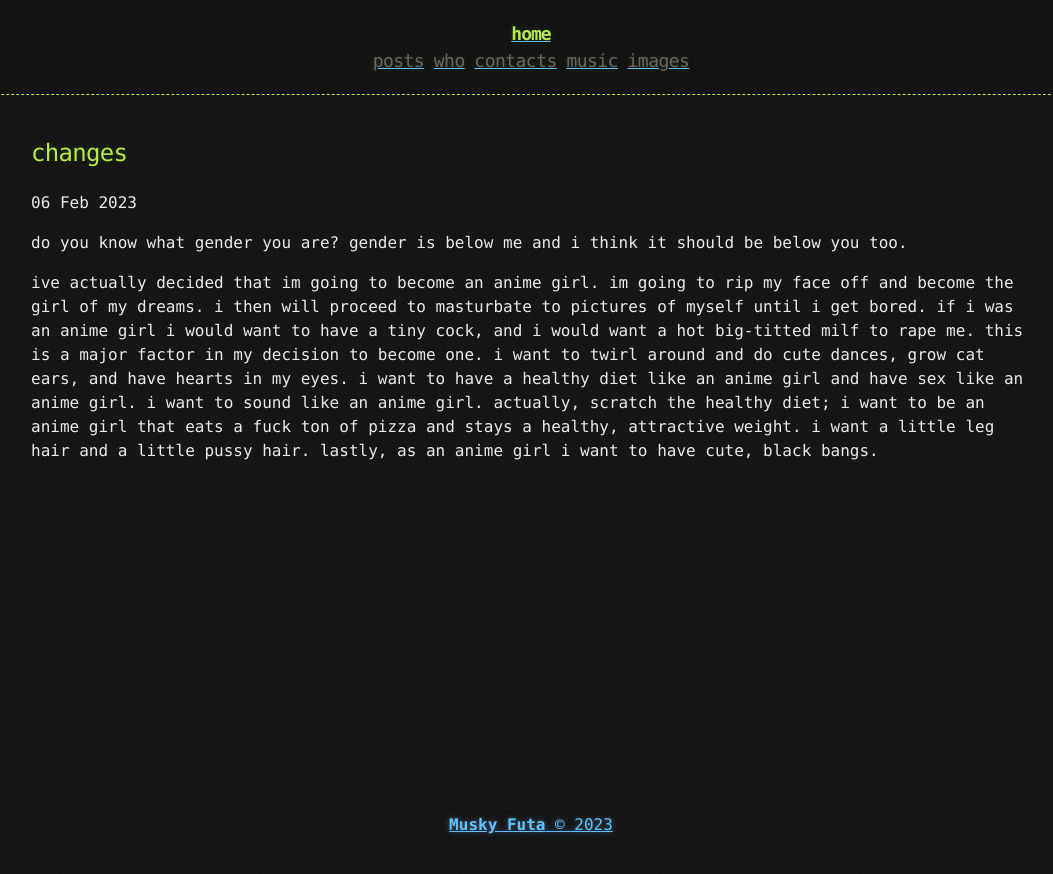
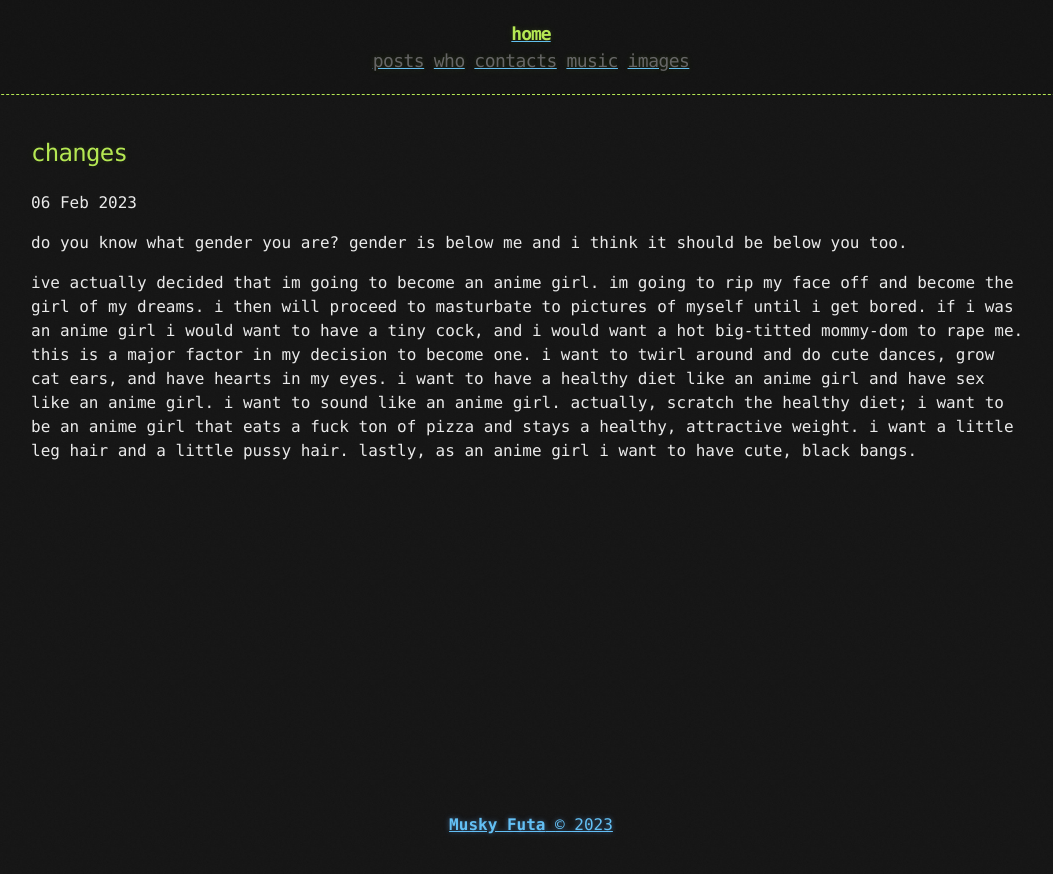
Before and after one commit to goobbess/goobbess.github.io, a Jekyll site: the page built from _posts/2023-02-06-changes.md, in a window 1280 px wide. Shown: the top 874 px of the page, without its empty margins (109-1162 px from the left). Built offline with Jekyll 4.4.1, drawn with Linux system fonts in a browser that asks for light colours.

Commit message:
Update 2023-02-06-changes.md

```diff
--- a/_posts/2023-02-06-changes.md
+++ b/_posts/2023-02-06-changes.md
@@ -6,4 +6,4 @@
 
 do you know what gender you are? gender is below me and i think it should be below you too.
 
-ive actually decided that im going to become an anime girl. im going to rip my face off and become the girl of my dreams. i then will proceed to masturbate to pictures of myself until i get bored. if i was an anime girl i would want to have a tiny cock, and i would want a hot big-titted milf to rape me. this is a major factor in my decision to become one. i want to twirl around and do cute dances, grow cat ears, and have hearts in my eyes. i want to have a healthy diet like an anime girl and have sex like an anime girl. i want to sound like an anime girl. actually, scratch the healthy diet; i want to be an anime girl that eats a fuck ton of pizza and stays a healthy, attractive weight. i want a little leg hair and a little pussy hair. lastly, as an anime girl i want to have cute, black bangs.
+ive actually decided that im going to become an anime girl. im going to rip my face off and become the girl of my dreams. i then will proceed to masturbate to pictures of myself until i get bored. if i was an anime girl i would want to have a tiny cock, and i would want a hot big-titted mommy-dom to rape me. this is a major factor in my decision to become one. i want to twirl around and do cute dances, grow cat ears, and have hearts in my eyes. i want to have a healthy diet like an anime girl and have sex like an anime girl. i want to sound like an anime girl. actually, scratch the healthy diet; i want to be an anime girl that eats a fuck ton of pizza and stays a healthy, attractive weight. i want a little leg hair and a little pussy hair. lastly, as an anime girl i want to have cute, black bangs.
```
